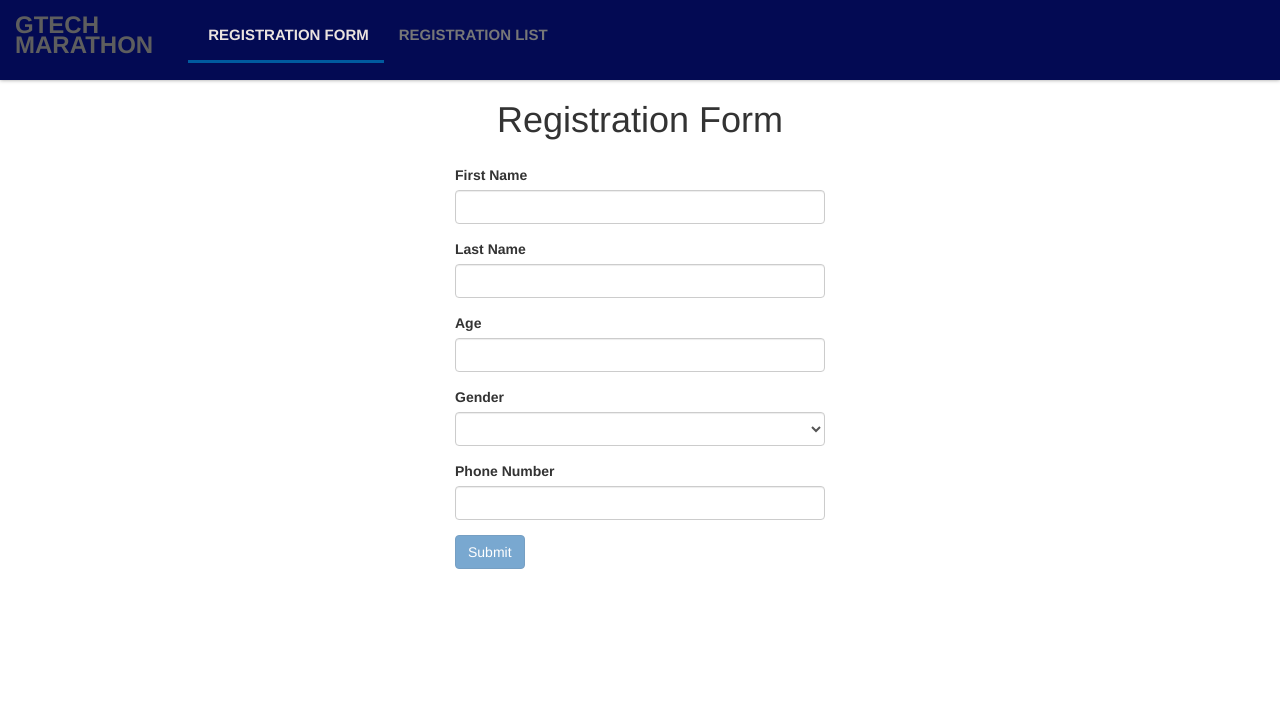
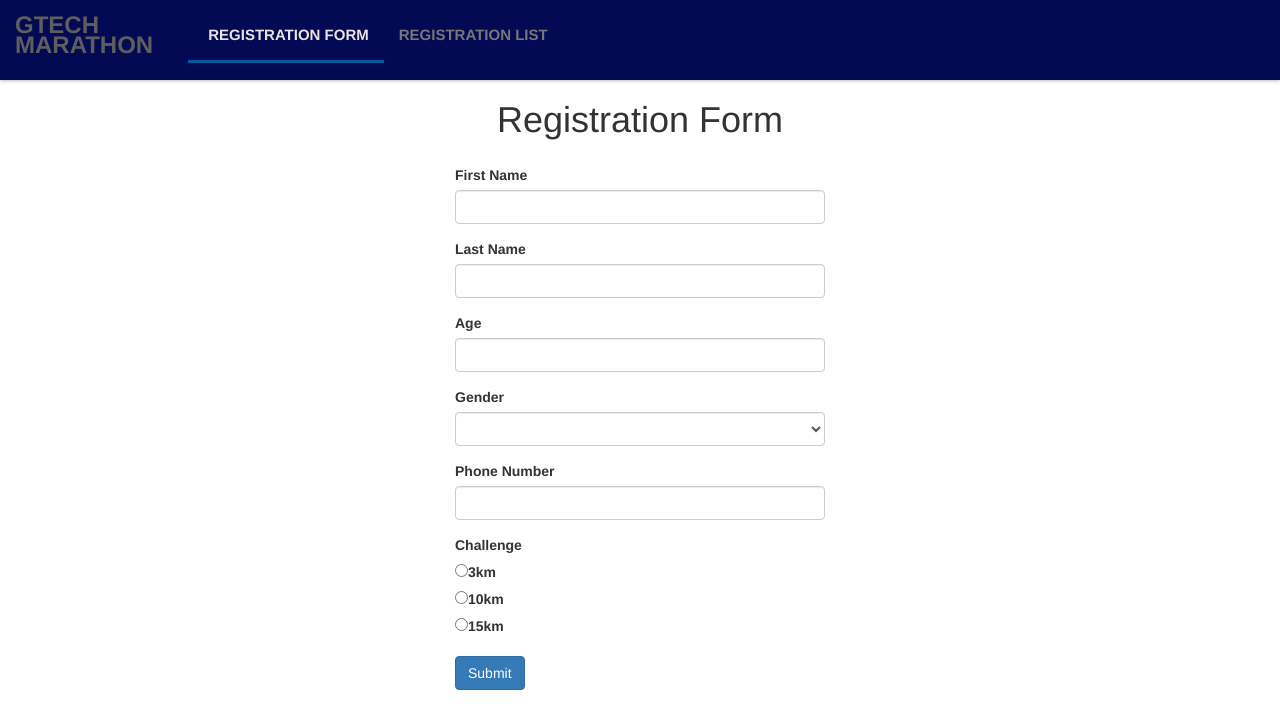
Before and after one commit to aryats300/RegistrationForm, an Angular app: page /registration-form in a window 1280 px wide. Shown: the top 728 px of the page. Built offline with nearby package versions, Linux system fonts and the light colour scheme.

Commit message:
Add Radio button to the form (details about Challenge Category(3k,10k,15k)

```diff
--- a/src/app/registration-form/registration-form.component.html
+++ b/src/app/registration-form/registration-form.component.html
@@ -50,18 +50,24 @@
 
             <div class="form-group">
               <label for="phonenumber">Phone Number</label>
-              <input type="number"  id="phonenumber" formControlName="phonenumber" class="form-control">
-              <span *ngIf="!regForm.get('phonenumber').valid && (regForm.get('phonenumber').dirty || regForm.get('phonenumber').touched)"
-              class="help-block">Please enter the Valid Phone Number!</span>
+              <input type="tel" id="phonenumber" formControlName="phonenumber" class="form-control" pattern="[0-9]{10}">
+              <span *ngIf="regForm.get('phonenumber').hasError('pattern')" class="help-block">Please enter a valid phone number.</span>
             </div>
-            <!-- <span
-              *ngIf="!regForm.valid && regForm.touched"
-              class="help-block">Please enter the Valid data!</span> -->
+
+              <div class="form-group">
+                <label>Challenge</label><br>
+                <input type="radio" id="challenge3km" name="challenge" value="3km" formControlName="challenge">
+                <label for="challenge3km">3km</label><br>
+                <input type="radio" id="challenge10km" name="challenge" value="10km" formControlName="challenge">
+                <label for="challenge10km">10km</label><br>
+                <input type="radio" id="challenge15km" name="challenge" value="15km" formControlName="challenge">
+                <label for="challenge15km">15km</label>
+              </div>
 
 
 
 
-          <button class="btn btn-primary" [disabled]="!regForm.valid" type="submit">Submit</button>
+          <button class="btn btn-primary"  type="submit">Submit</button>
         </form>
       </div>
     </div>
--- a/src/app/registration-form/registration-form.component.ts
+++ b/src/app/registration-form/registration-form.component.ts
@@ -9,13 +9,7 @@ import { RegistrationService } from '../registration.service';
 })
 export class RegistrationFormComponent {
   alert:boolean=false
-  // firstName:string;
-  // lastName:string;
-  // gender:string;
-  // age:number;
-  // phoneNumber:number;
-  // time:string;
-  // id:number
+
   regForm:FormGroup;
 
 constructor(){
@@ -29,61 +23,39 @@ ngOnInit(){
     'lastname':new FormControl(null,Validators.required),
     'gender':new FormControl(null,Validators.required),
     'age':new FormControl(null,Validators.required),
+    'challenge':new FormControl(null,Validators.required),
     'phonenumber': new FormControl(null, [
       Validators.required,
-      Validators.minLength(10),
-      Validators.maxLength(10),
-      Validators.pattern(/^[1-9]+[0-9]*$/)
+
+      Validators.pattern(/^\d{10}$/)
     ]),
 
   });
 
 }
 
-// onSubmit(){
-//  console.log(this.regForm);
 
-// this.alert=true
-// // localStorage.setItem('formData', JSON.stringify(this.regForm.value));
-// // this.regForm.reset();
 
-// let formDataArray = JSON.parse(localStorage.getItem('formData'));
-
-//   if (!Array.isArray(formDataArray)) {
-//     formDataArray = [];
-//   }
-
-//   formDataArray.push(this.regForm.value);
-//   localStorage.setItem('formData', JSON.stringify(formDataArray));
-//   this.regForm.reset();
-// }
-// closeAlert(){
-//   this.alert=false
-// }
-// }
-onSubmit(){
-  console.log(this.regForm);
-
-  this.alert=true;
-
-  let formDataArray = JSON.parse(localStorage.getItem('formData'));
-
-  if (!Array.isArray(formDataArray)) {
-    formDataArray = [];
-  }
+onSubmit() {
+  if (this.regForm.valid) {
+    let formDataArray = JSON.parse(localStorage.getItem('formData')) || [];
 
     let lastId = formDataArray.length > 0 ? formDataArray[formDataArray.length - 1].id : 0;
     let newId = lastId + 1;
-
 
     let formValueWithId = { ...this.regForm.value, id: newId };
 
     formDataArray.push(formValueWithId);
     localStorage.setItem('formData', JSON.stringify(formDataArray));
-  // this.regService.setData('users', formDataArray);
 
-
-
+    this.alert = true;
     this.regForm.reset();
+  } else {
+    alert('Please fill all fields.');
   }
 }
+
+closeAlert() {
+  this.alert = false;
+}
+}
--- a/src/app/registration-list/registration-list.component.html
+++ b/src/app/registration-list/registration-list.component.html
@@ -18,6 +18,7 @@
       <td>{{ data.age }}</td>
       <td>{{ data.gender }}</td>
       <td>{{ data.phonenumber }}</td>
+      <td>{{ data.challenge }}</td>
       <td><input type="time" class="form-control" [(ngModel)]="data.time" ><button type="button" class="btn btn-success" (click)="onSaveData(data)">Save</button>
       </td>
     </tr>
```
Also changed, not shown: src/app/registration-list/registration-list.component.ts (+1 -14 lines). Lines whose indentation alone changed are shown as unchanged.
